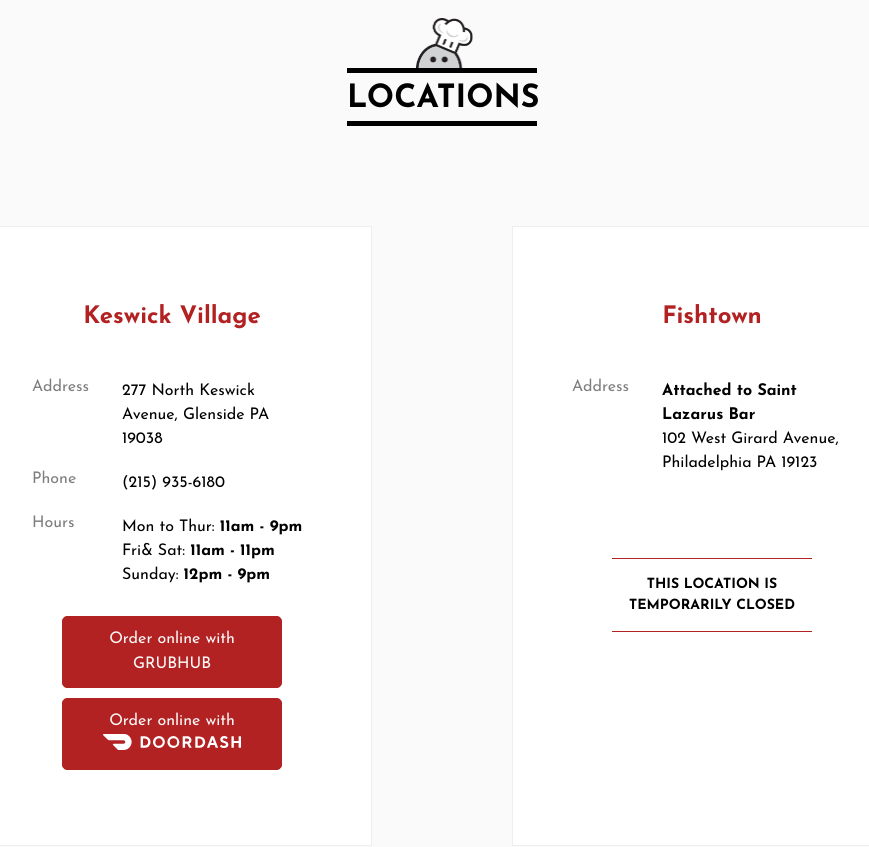
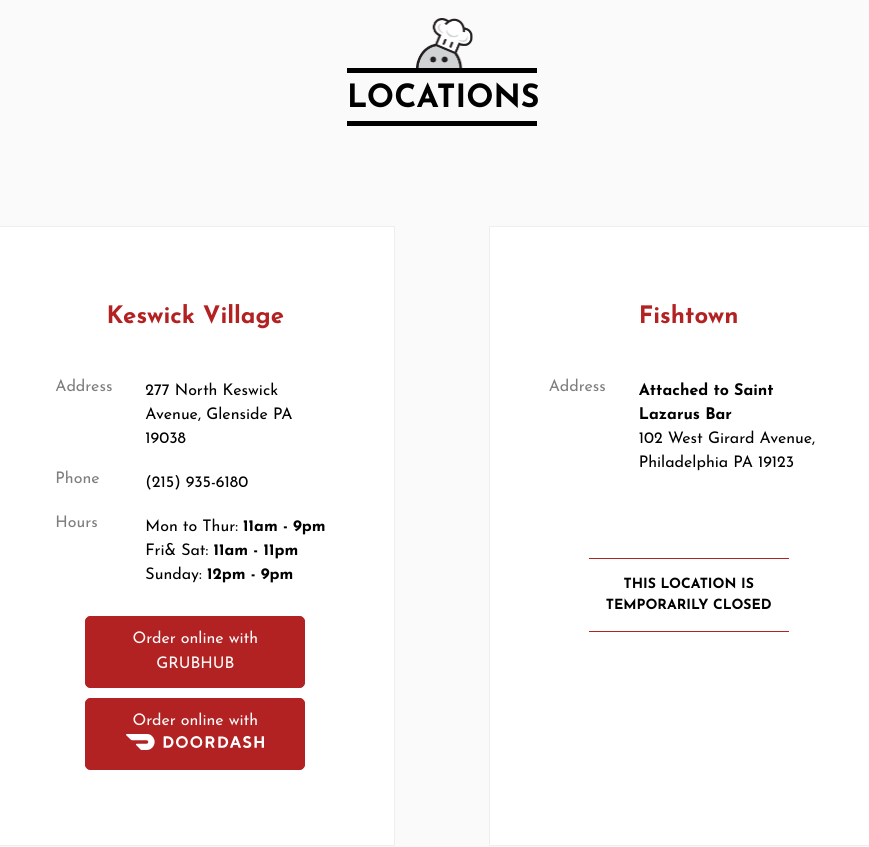
Before and after one commit to gcoogan1/humpty_d_mock, a React (Create React App) app: page / in a window 1280 px wide. Shown: the part 3380-4227 px from the top of the page, without its empty margins (198-1067 px from the left). Built offline with nearby package versions, Linux system fonts and the light colour scheme.

Commit message:
grid-gap

```diff
--- a/src/components/Location/Location.css
+++ b/src/components/Location/Location.css
@@ -29,10 +29,9 @@
 }
 
 .location_cards {
-  justify-content: center;
+  justify-content: space-evenly;
   width: 100%;
   display: flex;
-  grid-gap: 140px;
   padding: 100px;
   flex-wrap: wrap;
 }
@@ -360,6 +359,12 @@
   }
 }
 
+@media(min-width: 320px) and (max-width: 1023px){
+  .location_card {
+    margin: 20px 0px;
+  }
+}
+
 @media (min-width: 320px) and (max-width: 787px) {
   .center_text_box {
     width: 450px;
@@ -401,7 +406,6 @@
 
 @media (min-width: 320px) and (max-width: 480px) {
   .location_cards {
-    grid-gap: 40px;
     padding: 80px 10px;
   }
 
--- a/src/components/Location/Location.js
+++ b/src/components/Location/Location.js
@@ -22,7 +22,7 @@
         </div>
       </div>
       <div className="location_cards">
-        <div className="location_card">
+        <div className="location_card r">
           <div className="location_card_center">
             <h2>Keswick Village</h2>
             <div className="location_card_info">
@@ -81,7 +81,7 @@
             </div>
           </div>
         </div>
-        <div className="location_card">
+        <div className="location_card l">
           <div className="location_card_center">
             <h2>Fishtown</h2>
             <div className="location_card_info">
--- a/src/components/Meals/index.css
+++ b/src/components/Meals/index.css
@@ -9,7 +9,7 @@
 @media (min-width: 480px) and (max-width: 1024px) {
     .dumplings_display{
         grid-gap: 20px;
-        padding: 50px 10px;
+        padding: 50px 20px;
     }
 
 
```
